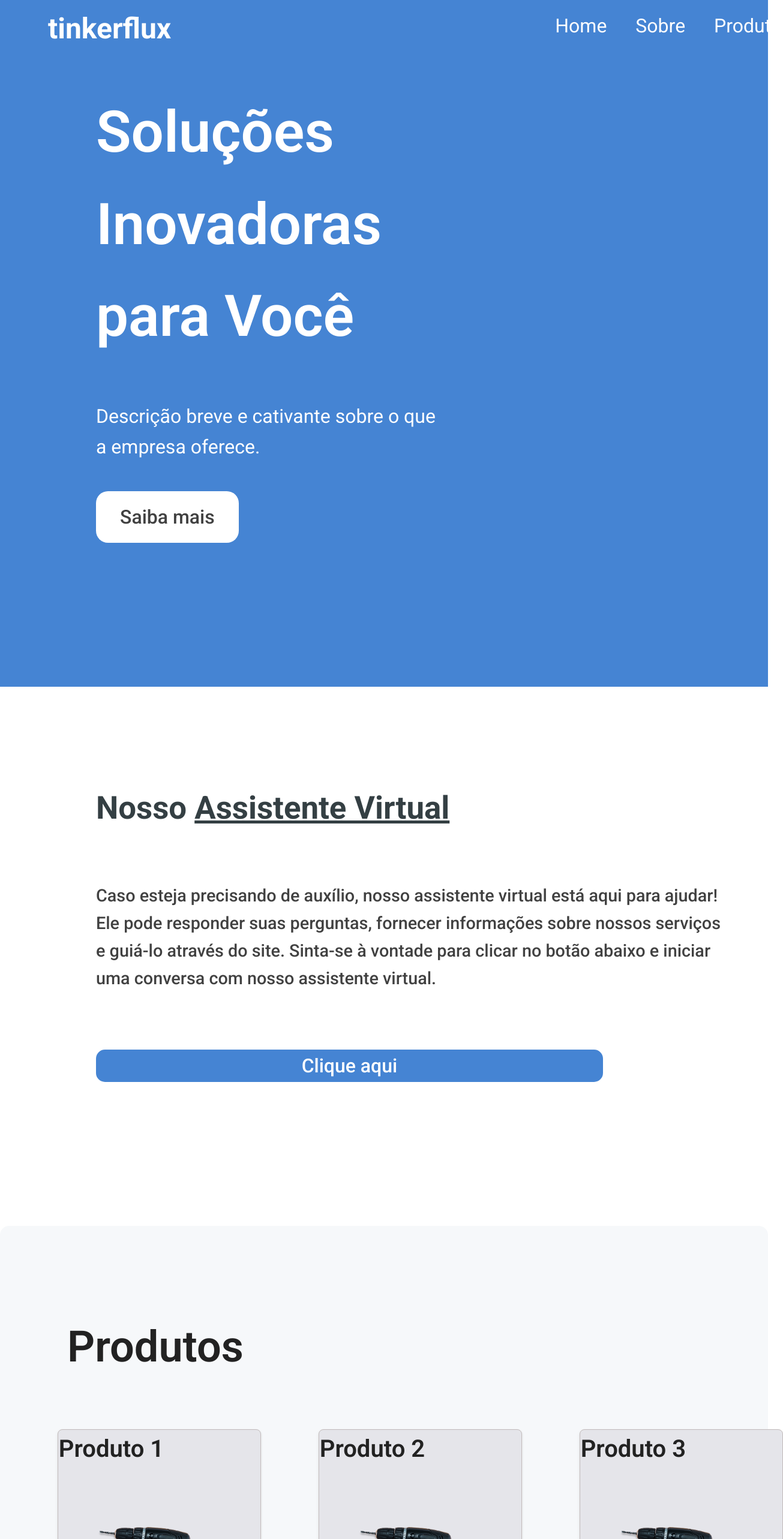
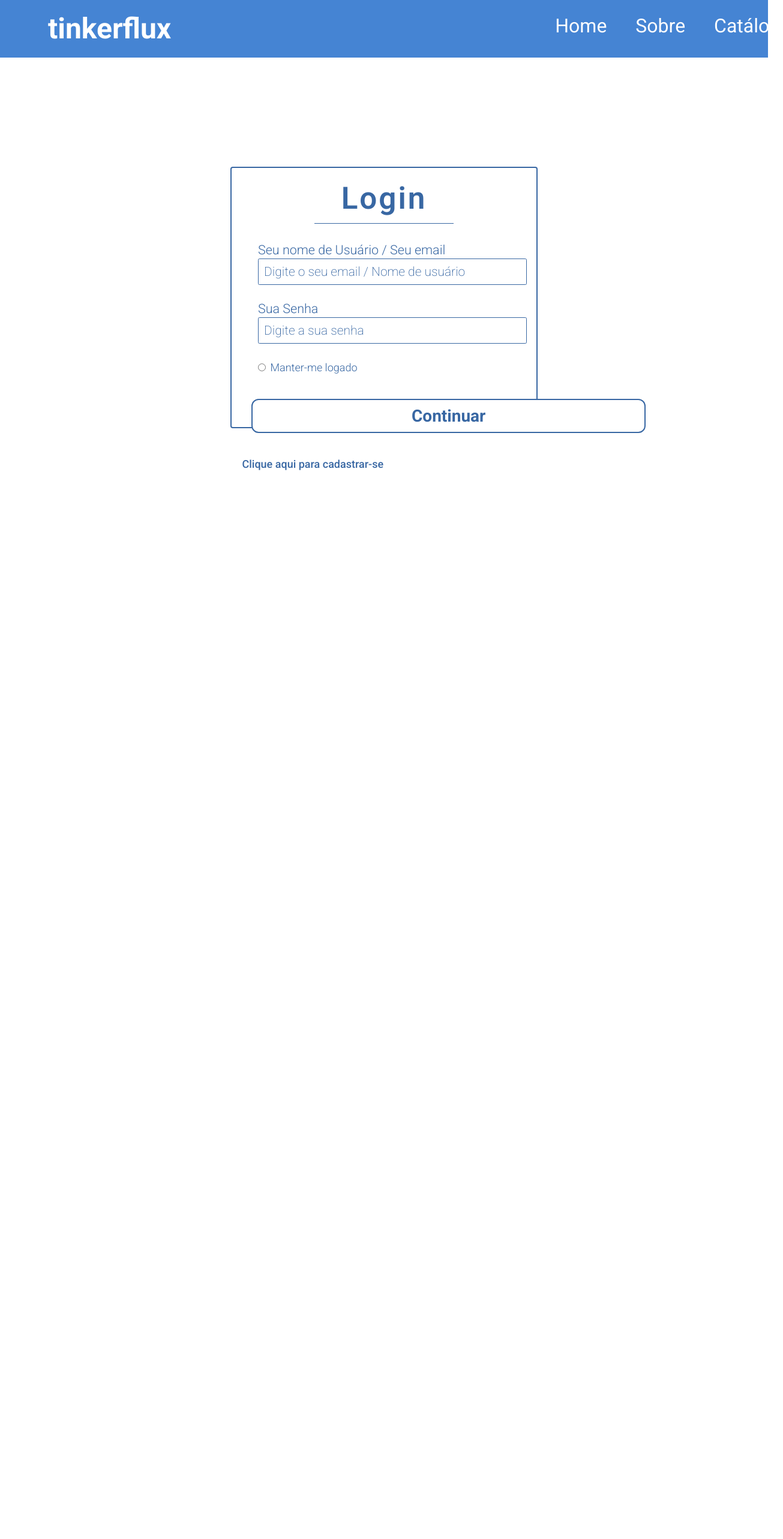
Before and after one commit to TinkerFluxHackathon/Tinker-Front, a Vue app: page /login in a window 1280 px wide. Shown: the top 2566 px of the page at 60% size, 1305 px wide, since content can reach past the window. After the commit the page ends 896 px from the top, so only its background shows below. Built offline with nearby package versions, Linux system fonts and the light colour scheme; a web font is replaced by a local one.

Commit message:
terminar de integrar

```diff
--- a/src/App.vue
+++ b/src/App.vue
@@ -1,20 +1,13 @@
 <script setup>
 
 import Header from './components/Header.vue';
-import MainContent from './components/MainContent.vue';
-import Highlights from './components/Highlights.vue';
-import Products from './components/Products.vue';
-import Footer from './components/Footer.vue';
 
 </script>
 
 <template>
   <div id="app">
     <Header />
-    <MainContent />
-    <Highlights />
-    <Products />
-    <Footer />
+     <router-view />
   </div>
 </template>
 
--- a/src/components/Header.vue
+++ b/src/components/Header.vue
@@ -7,7 +7,7 @@
     <span class="logo-text">tinkerflux</span>
       <a href="#home">Home</a>
       <a href="#sobre">Sobre</a>
-      <a href="#produtos">Produtos</a>
+     <router-link to="/products">Catálogo</router-link>
       <a href="#contato">Contato</a>
     </nav>
   </header>
--- a/src/router/index.js
+++ b/src/router/index.js
@@ -3,6 +3,7 @@
 import { createRouter, createWebHistory } from 'vue-router'
 import Home from '../views/Home.vue'
 import Login from '../views/Login.vue'
+import Products from '../views/Products.vue'
 
 const routes = [
   {
@@ -15,6 +16,11 @@ const routes = [
     name: 'login',
     component: Login
   },
+  {
+    path: '/Products',
+    name: 'Products',
+    component: Products
+  },
 ]
 
 const router = createRouter({
--- a/src/views/Products.vue
+++ b/src/views/Products.vue
@@ -111,7 +111,7 @@ onMounted(async () => {
     border: 1px solid black;
   }
 
-  div ul li button {;
+  div ul li button {
     background-color: #434343
   }
 
```
Also changed, not shown: src/components/EnterProducts.vue (renamed from src/components/Products.vue), src/stores/produto.js (deleted).
